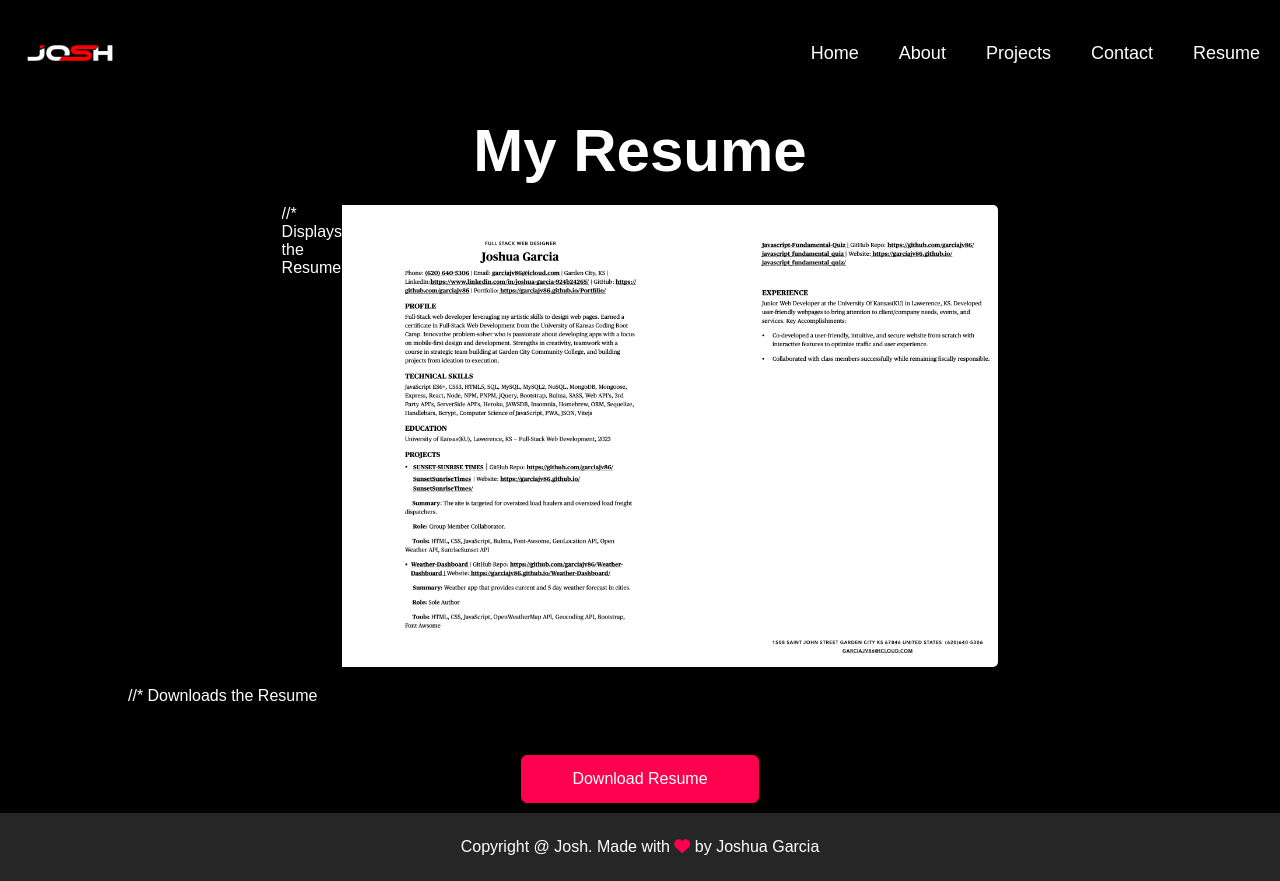
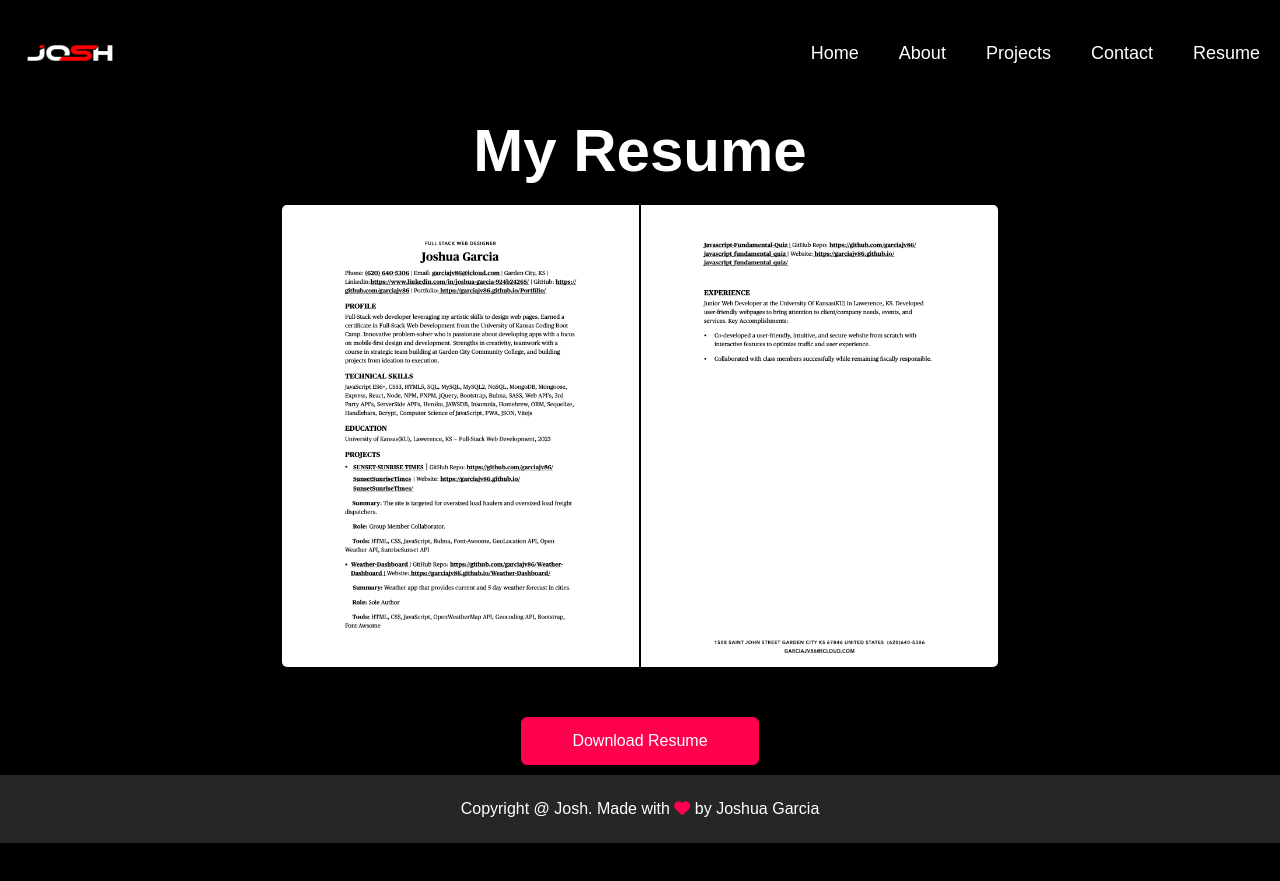
Before and after one commit to garciajv86/React_Portfolio, a React (Vite) app: page /resume in a window 1280 px wide. After the commit the page ends 843 px from the top, so only its background shows below. Built offline with nearby package versions, Linux system fonts and the light colour scheme.

Commit message:
removed comments

```diff
--- a/src/pages/ProjectsPage.jsx
+++ b/src/pages/ProjectsPage.jsx
@@ -92,7 +92,6 @@ export default function ProjectsPage() {
             </div>
           </div>
         </div>
-        //* Button at the moment doesn't do as expected, not sure what I want to do with it yet.
         <a href="#" className="btn">
           See more
         </a>
--- a/src/pages/ResumePage.jsx
+++ b/src/pages/ResumePage.jsx
@@ -12,11 +12,9 @@ export default function ResumePage() {
       <div className="container">
         <h1 className="sub-title">My Resume</h1>
         <div className="image-container">
-          //* Displays the Resume
           <img src={imageUrl} alt="Resume" className="resume-image" />
           <img src={imageUrl2} alt="Resume" className="resume-image" />
         </div>
-        //* Downloads the Resume
         <a href={pdfUrl} download className="btn btn2">
           Download Resume
         </a>
```
